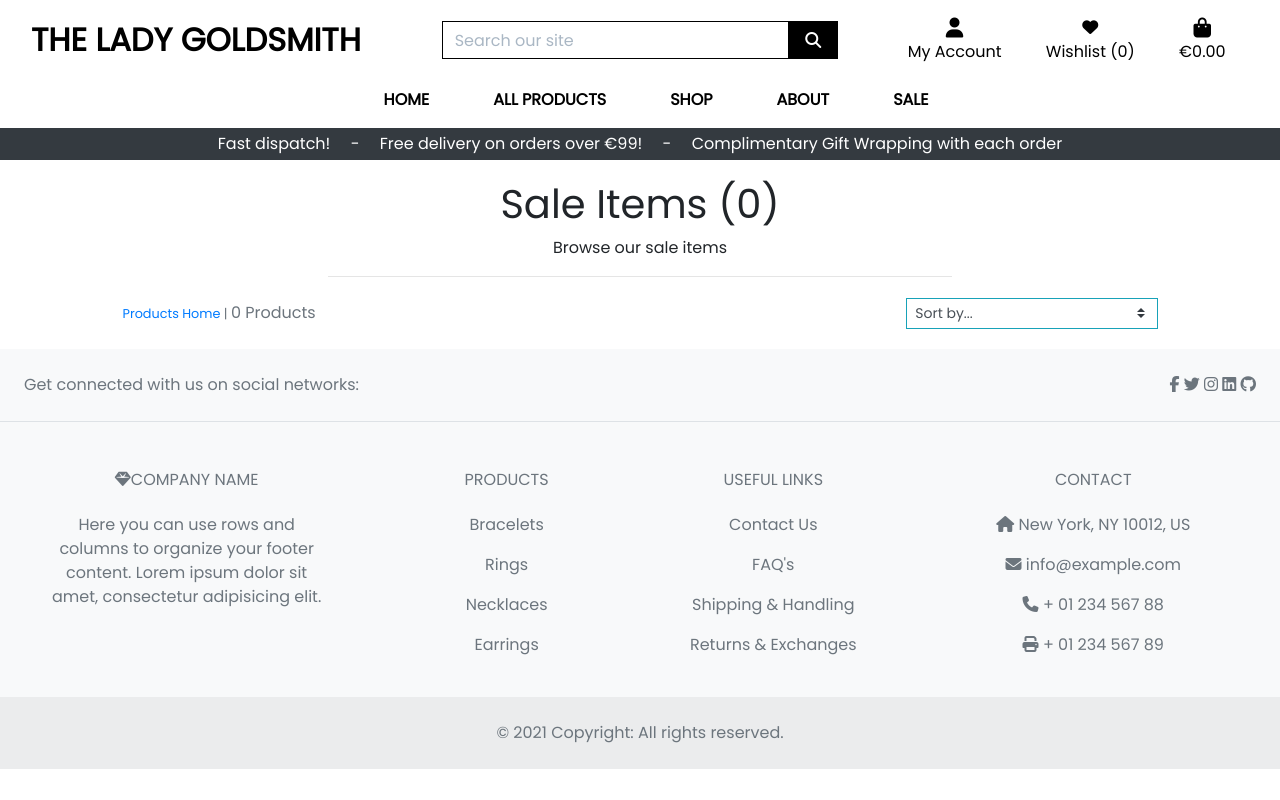
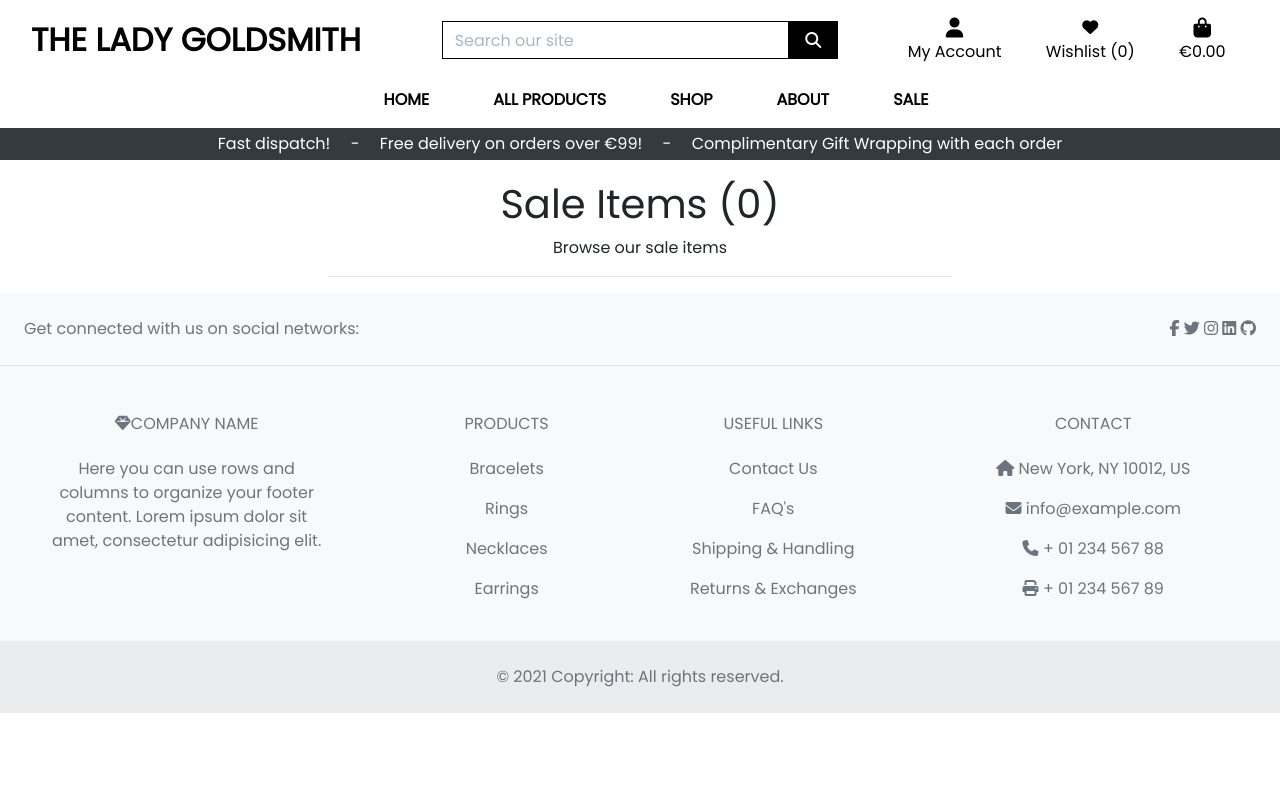
Before and after one commit to moirahartigan/the-lady-goldsmith, a Django app: page /products/sale_items in a window 1280 px wide. Run offline with Django 3.2, Linux system fonts and the light colour scheme; data comes from the database, SQL or seed files in the repository; data that the repository does not hold is empty; parts of the project's set-up code (start-up, migrations or seed data) failed here and were passed over; some libraries are stand-ins or nearby versions.

Commit message:
Remove product sorting from sale page as makes no sense here

```diff
--- a/products/templates/products/product_detail.html
+++ b/products/templates/products/product_detail.html
@@ -209,7 +209,6 @@
                                         </div>
                                         {% endfor %}
                                     </div>
-                                    <!-- add pagination for the comments/reviews here -->
                                 </div>
                                 <!-- Comment Form -->
                                 <div class="row pb-5">
--- a/products/templates/products/sale_items.html
+++ b/products/templates/products/sale_items.html
@@ -29,29 +29,7 @@
     <div class="row">
         <div class="product-container col-10 offset-1">
             <div class="row mt-1 mb-2">
-                <div class="col-12 col-md-6 my-auto order-md-last d-flex justify-content-center justify-content-md-end">
-                    <div class="sort-select-wrapper w-50">
-                        <select id="sort-selector" class="custom-select custom-select-sm rounded-0 border border-{% if current_sorting != 'None_None' %}info{% else %}black{% endif %}">
-                            <option value="reset" {% if current_sorting == 'None_None' %}selected{% endif %}>Sort by...</option>
-                            <option value="price_asc" {% if current_sorting == 'price_asc' %}selected{% endif %}>Price (low to high)</option>
-                            <option value="price_desc" {% if current_sorting == 'price_desc' %}selected{% endif %}>Price (high to low)</option>
-                            <option value="rating_asc" {% if current_sorting == 'rating_asc' %}selected{% endif %}>Rating (low to high)</option>
-                            <option value="rating_desc" {% if current_sorting == 'rating_desc' %}selected{% endif %}>Rating (high to low)</option>
-                            <option value="name_asc" {% if current_sorting == 'name_asc' %}selected{% endif %}>Name (A-Z)</option>
-                            <option value="name_desc" {% if current_sorting == 'name_desc' %}selected{% endif %}>Name (Z-A)</option>
-                            <option value="category_asc" {% if current_sorting == 'category_asc' %}selected{% endif %}>Category (A-Z)</option>
-                            <option value="category_desc" {% if current_sorting == 'category_desc' %}selected{% endif %}>Category (Z-A)</option>
-                        </select>
-                    </div>
-                </div>
-                <div class="col-12 col-md-6 order-md-first">
-                    <p class="text-muted mt-3 text-center text-md-left">
-                        {% if search_term or current_categories or current_sorting != 'None_None' %}
-                            <span class="small"><a href="{% url 'products' %}">Products Home</a> | </span>
-                        {% endif %}
-                        {{ products|length }} Products{% if search_term %} found for <strong>"{{ search_term }}"</strong>{% endif %}
-                    </p>
-                </div>
+
             </div>
 
 
--- a/products/views.py
+++ b/products/views.py
@@ -87,6 +87,8 @@ def product_detail(request, product_id):
         is_product_in_wishlist = False
     else:
         is_product_in_wishlist = bool(product in wishlist.products.all())
+
+
     context = {
         'product': product,
         'is_product_in_wishlist': is_product_in_wishlist,
```
